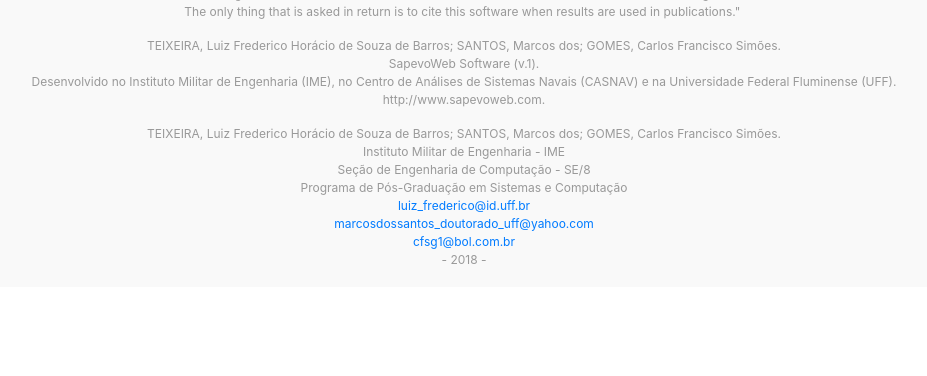
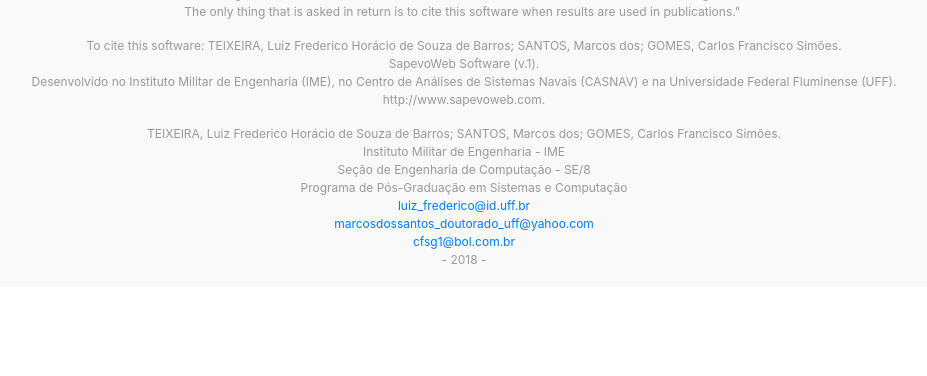
Before and after one commit to diegosorrilha/sapevosystem, a Django app: page / in a window 1280 px wide. Shown: the part 424-800 px from the top of the page, without its empty margins (176-1103 px from the left). Run offline with Django 3.2, Linux system fonts and the light colour scheme; data that the repository does not hold is empty; some libraries are stand-ins or nearby versions.

Commit message:
corrige footer

```diff
--- a/templates/base.html
+++ b/templates/base.html
@@ -116,7 +116,7 @@
 
         </p>
         <p>
-            TEIXEIRA, Luiz Frederico Horácio de Souza de Barros; SANTOS, Marcos dos; GOMES, Carlos Francisco Simões. <br>
+            To cite this software: TEIXEIRA, Luiz Frederico Horácio de Souza de Barros; SANTOS, Marcos dos; GOMES, Carlos Francisco Simões. <br>
             SapevoWeb Software (v.1). <br>
             Desenvolvido no Instituto Militar de Engenharia (IME), no Centro de Análises de Sistemas Navais (CASNAV) e na Universidade Federal Fluminense (UFF). <br>
             http://www.sapevoweb.com.
```
